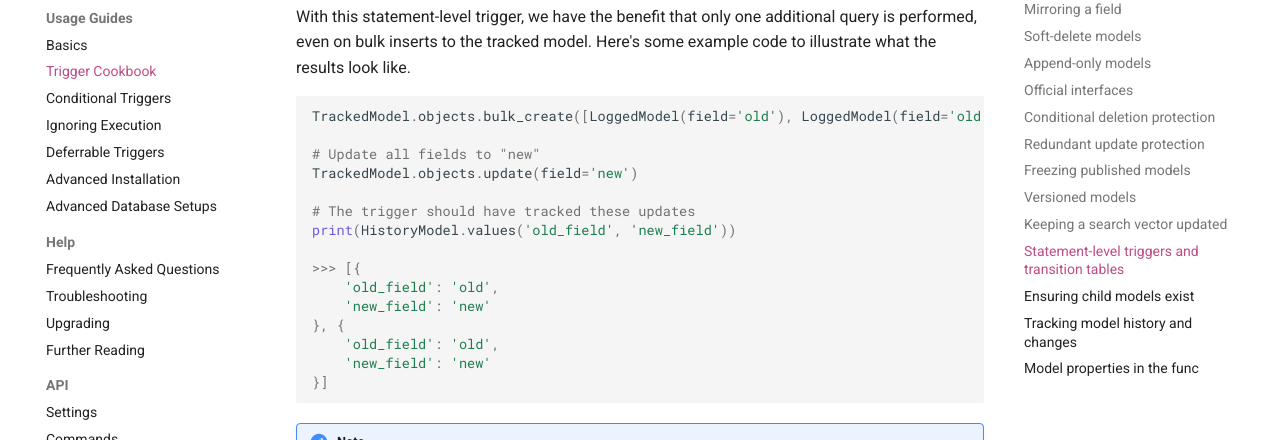
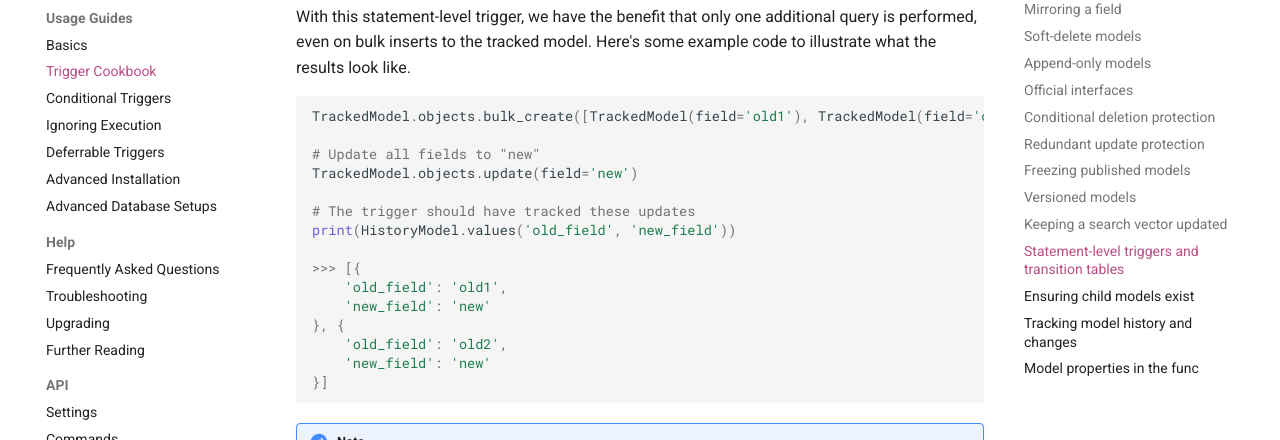
Before and after one commit to Opus10/django-pgtrigger, an MkDocs documentation site: the page built from docs/cookbook.md, in a window 1280 px wide and 900 px high, scrolled down 8842 px. Shown: the part 153-593 px from the top of the window. Built offline with MkDocs 1.6.1 and Material for MkDocs 9.7.7, drawn with Linux system fonts in a browser that asks for light colours; comment, search, counter and statistics services are not loaded.

Commit message:
fix typo in Statement-level triggers docs

````diff
--- a/docs/cookbook.md
+++ b/docs/cookbook.md
@@ -379,7 +379,7 @@ class TrackedModel(models.Model):
 With this statement-level trigger, we have the benefit that only one additional query is performed, even on bulk inserts to the tracked model. Here's some example code to illustrate what the results look like.
 
 ```python
-TrackedModel.objects.bulk_create([LoggedModel(field='old'), LoggedModel(field='old')])
+TrackedModel.objects.bulk_create([TrackedModel(field='old1'), TrackedModel(field='old2')])
 
 # Update all fields to "new"
 TrackedModel.objects.update(field='new')
@@ -388,10 +388,10 @@ TrackedModel.objects.update(field='new')
 print(HistoryModel.values('old_field', 'new_field'))
 
 >>> [{
-    'old_field': 'old',
+    'old_field': 'old1',
     'new_field': 'new'
 }, {
-    'old_field': 'old',
+    'old_field': 'old2',
     'new_field': 'new'
 }]
 ```
````
